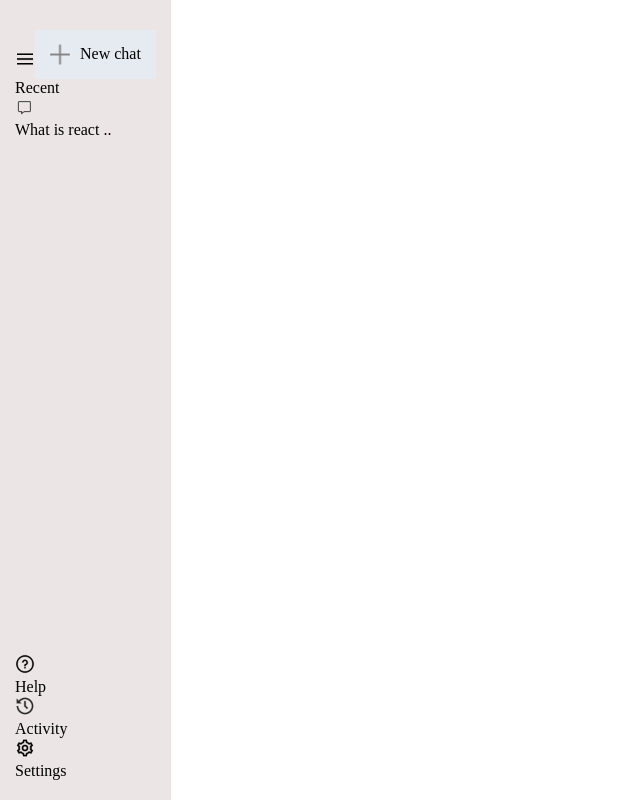
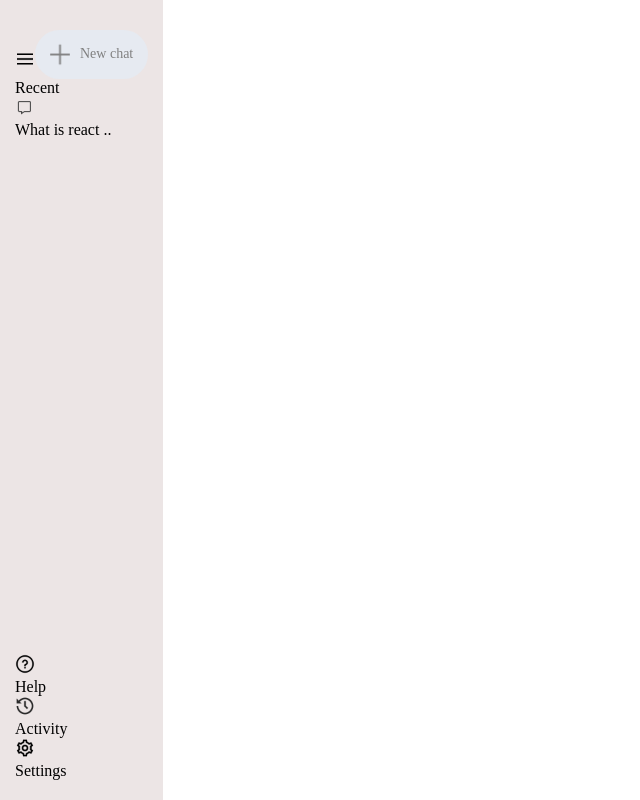
Before and after one commit to dikgobe/GerminiClone, a React (Vite) app in the folder GerminiClone/: page / in a window 1280 px wide. Shown: the whole page, without its empty margins (0-640 px from the left). Built offline with nearby package versions, Linux system fonts and the light colour scheme.

Commit message:
Updated the new chat icon

```diff
--- a/GerminiClone/src/components/sidebar/sidebar.css
+++ b/GerminiClone/src/components/sidebar/sidebar.css
@@ -22,4 +22,8 @@
     gap: 10px;
     padding: 10px 15px;
     background-color: #e6eaf1;
+    border-radius: 50px;
+    font-size: 14px;
+    color: grey;
+    cursor: pointer;
 }
--- a/GerminiClone/src/components/sidebar/sidebar.jsx
+++ b/GerminiClone/src/components/sidebar/sidebar.jsx
@@ -13,7 +13,7 @@ function Sidebar() {
                 <img src= {assets.plus_icon} alt="" />
                 <p>New chat</p>
             </div>
-            <div className='recdnt'>
+            <div className='recent'>
                 <p className="recent-title">Recent</p>
                 <div className="recent-enry">
                     <img src={assets.message_icon} alt="" />
```
